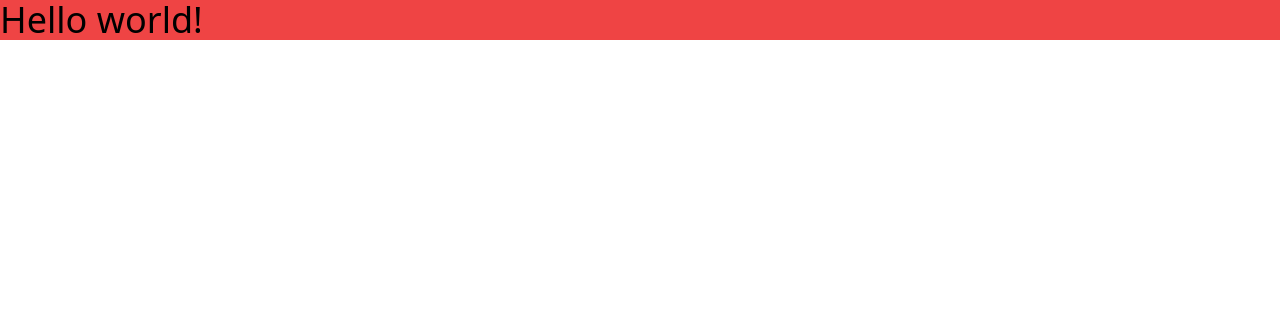
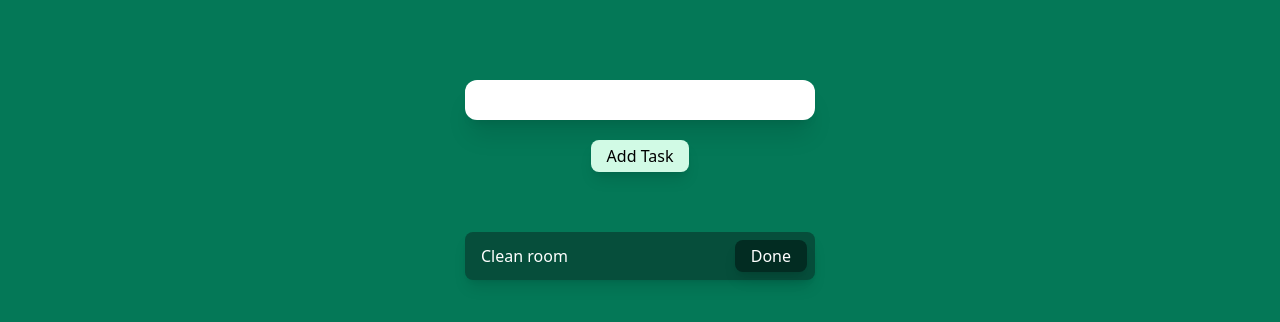
Before and after one commit to Antonioax/TaskList, a Vue app: page / in a window 1280 px wide. Shown: the top 322 px of the page. Built offline with nearby package versions, Linux system fonts and the light colour scheme.

Commit message:
Added initial design

```diff
--- a/index.html
+++ b/index.html
@@ -6,7 +6,7 @@
     <meta name="viewport" content="width=device-width, initial-scale=1.0">
     <title>Vite App</title>
   </head>
-  <body>
+  <body class="bg-emerald-700">
     <div id="app"></div>
     <script type="module" src="/src/main.js"></script>
   </body>
--- a/src/App.vue
+++ b/src/App.vue
@@ -1,5 +1,28 @@
+<script setup>
+const todos = [
+  {
+    id: 1,
+    text: "Clean room",
+    isFinished: false,
+  },
+];
+</script>
+
 <template id="app">
-  <h1 class="bg-red-500 text-4xl">Hello world!</h1>
+  <section class="mt-20 flex flex-col gap-5 justify-center items-center">
+    <input
+      type="text"
+      class="text-center py-2 rounded-xl shadow-xl w-[80%] max-w-[350px]"
+    />
+    <button class="bg-emerald-100 py-1 px-4 rounded-lg shadow-lg">
+      Add Task
+    </button>
+
+    <div v-for="todo in todos" class="mt-10 bg-emerald-900 text-white py-2 px-2 pl-4 rounded-lg shadow-lg flex justify-between items-center w-[80%] max-w-[350px]">
+      <div>{{ todo.text }}</div>
+      <button class="bg-emerald-950 py-1 px-4 rounded-lg shadow-lg">
+        Done
+      </button>
+    </div>
+  </section>
 </template>
-
-<script setup></script>
```
